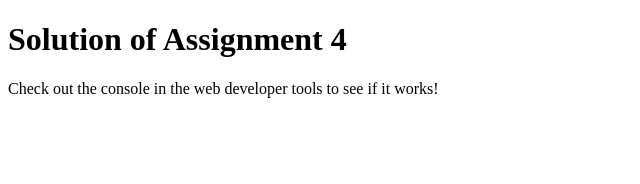
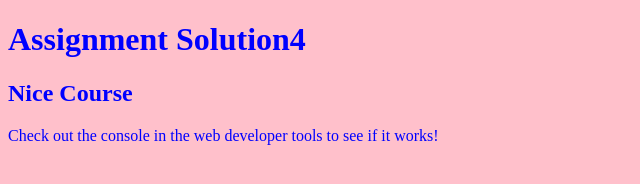
Before and after one commit to QaziHaseeb696/testdefault, a plain HTML site: page Assignment4/index.html in a window 1280 px wide. Shown: the whole page, without its empty margins (0-640 px from the left). Drawn offline with Linux system fonts and the light colour scheme.

Commit message:
initialize

```diff
--- a/Assignment4/index.html
+++ b/Assignment4/index.html
@@ -3,14 +3,20 @@
 
 <head>
     <meta charset="utf-8">
-    <title>Assignment Solution for Module 4</title>
+    <title>Solution to Assignment 4</title>
     <script src="SpeakHello.js"></script>
     <script src="SpeakGoodBye.js"></script>
     <script src="script.js"></script>
+    <style>
+    body {background-color: pink;}
+    h1,h2, p   {color: blue;}
+
+  </style>
 </head>
 
-<body>
-    <h1>Solution of Assignment 4</h1>
+<body background-color="pink" data-gr-c-s-loaded="true">
+    <h1>Assignment Solution4</h1>
+    <h2>Nice Course</h2>
     <p>Check out the console in the web developer tools to see if it works!</p>
 </body>
 
```
